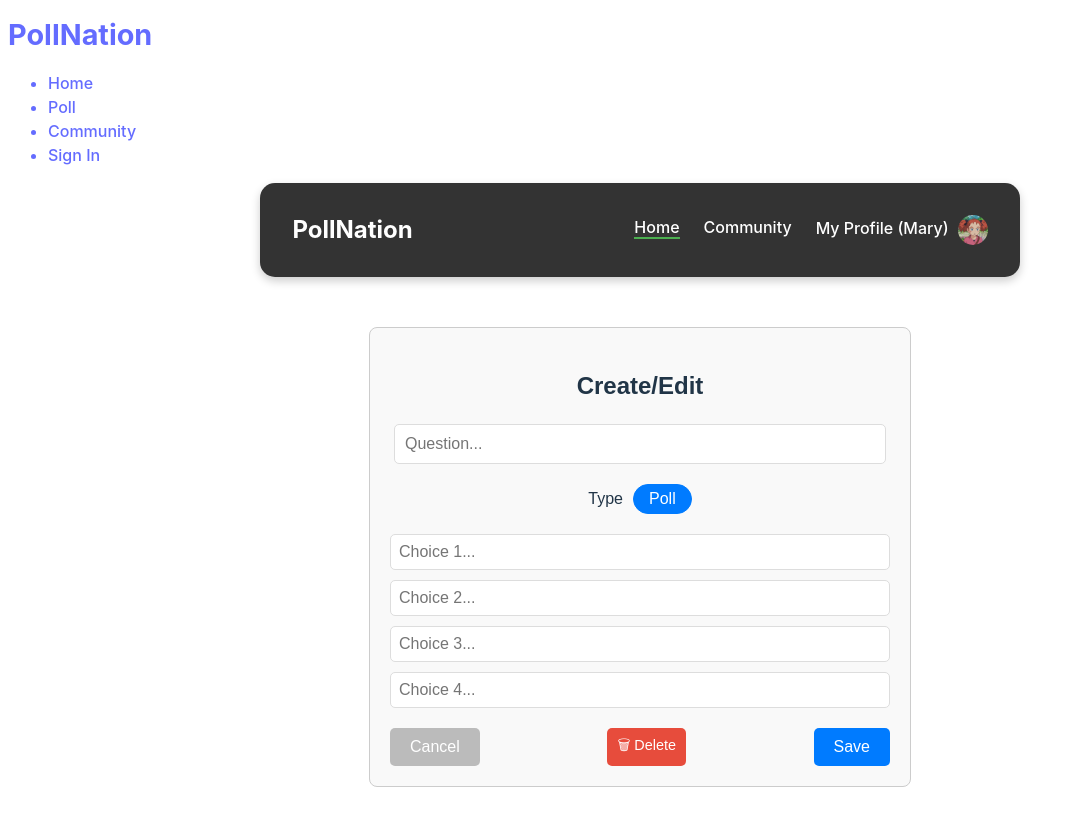
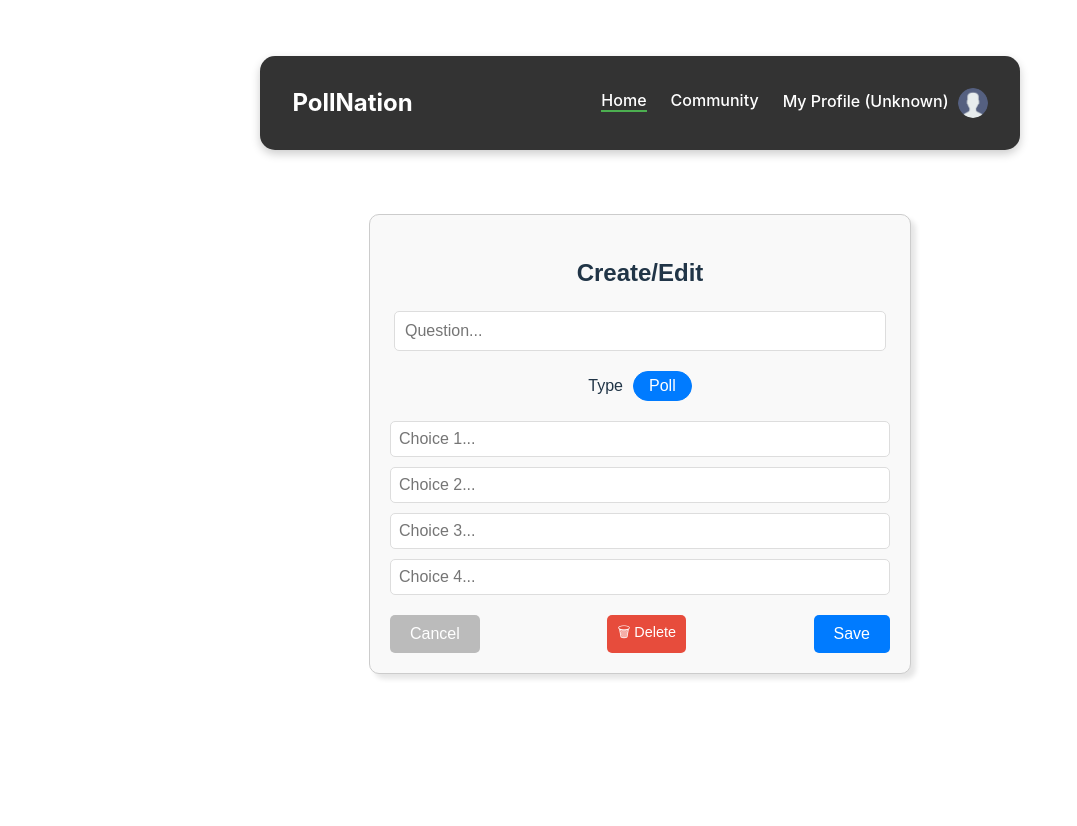
Before and after one commit to VVitMan/PollNation-MERN-Stack, a React (Vite) app in the folder frontend/: page /edit-poll/1 in a window 1280 px wide. Shown: the top 826 px of the page, without its empty margins (0-1077 px from the left). After the commit the page ends 800 px from the top, so only its background shows below. Built offline with nearby package versions, Linux system fonts and the light colour scheme.

Commit message:
Adjusted & Integrate with Vit's Navigation.

```diff
--- a/frontend/src/App.jsx
+++ b/frontend/src/App.jsx
@@ -7,7 +7,7 @@ import CreateEditPoll from './CreateEditPoll/CreateEditPoll.jsx';
 
 // Vit
 import Home from "./pages/Home";
-import SignUp from "../SignUp/Signup.jsx";
+import SignUp from "../SignUp/SignUp.jsx";
 import SignIn from "../SignIn/SignIn.jsx";
 import Profile from "./pages/Profile";
 import Community from "./pages/Community";
@@ -19,13 +19,15 @@ export default function App() {
     <Router>
       <div className="main-container">
 
-
-        {/* Vit Navbar Component */}
-        <Header />
+        <br />
+        <br />
 
         {/* Navbar Component */}
         <Navbar />
 
+
+        <br />
+        <br />
         <Routes>
           {/* Main Routes */}
           <Route path="/" element={<Poll />} />
--- a/frontend/src/CreateEditPoll/CreateEditPoll.module.css
+++ b/frontend/src/CreateEditPoll/CreateEditPoll.module.css
@@ -2,13 +2,21 @@
 
 .pollContainer {
     max-width: 500px;
-    margin: 50px auto;
+    margin: 0 auto;
     padding: 20px;
     border: 1px solid #ccc;
     border-radius: 8px;
     background-color: #f9f9f9;
     text-align: center;
     font-family: Arial, sans-serif;
+    border: 1px solid hsl(0, 0%, 80%);
+    border-radius: 10px;
+    box-shadow: 5px 5px 5px hsla(0, 0%, 0%, 0.1);
+    padding: 20px;
+    margin-left: 50%;
+    margin-top: 1rem;
+    width: 50%;
+    transform: translateX(-50%); /* Center it horizontally */
 }
 
 h2 {
--- a/frontend/src/Navbar/Navbar.jsx
+++ b/frontend/src/Navbar/Navbar.jsx
@@ -13,8 +13,8 @@ function Navbar() {
             // Simulate a delay to mock an API call
             setTimeout(() => {
                 const mockUserData = {
-                    username: "Mary",
-                    profilePic: "/Mary.jfif" // Ensure this image is available in your public folder
+                    username: "Unknown",
+                    profilePic: "/Unknown.png" // Ensure this image is available in your public folder
                 };
                 setCurrentUser(mockUserData);
             }, 1000); // 1-second delay
@@ -58,11 +58,11 @@ function Navbar() {
                 {/* User Profile */}
                 {currentUser ? (
                     <li
-                        key="My Profile"
-                        onClick={() => handleLinkClick("My Profile")}
-                        className={active === "My Profile" ? styles.active : ''}
+                        key="Profile"
+                        onClick={() => handleLinkClick("rofile")}
+                        className={active === "Profile" ? styles.active : ''}
                     >
-                        <Link to={`/profile/${currentUser.username}`}>
+                        <Link to={`/profile`}>
                             My Profile ({currentUser.username})
                         </Link>
                         {currentUser.profilePic && (
```
